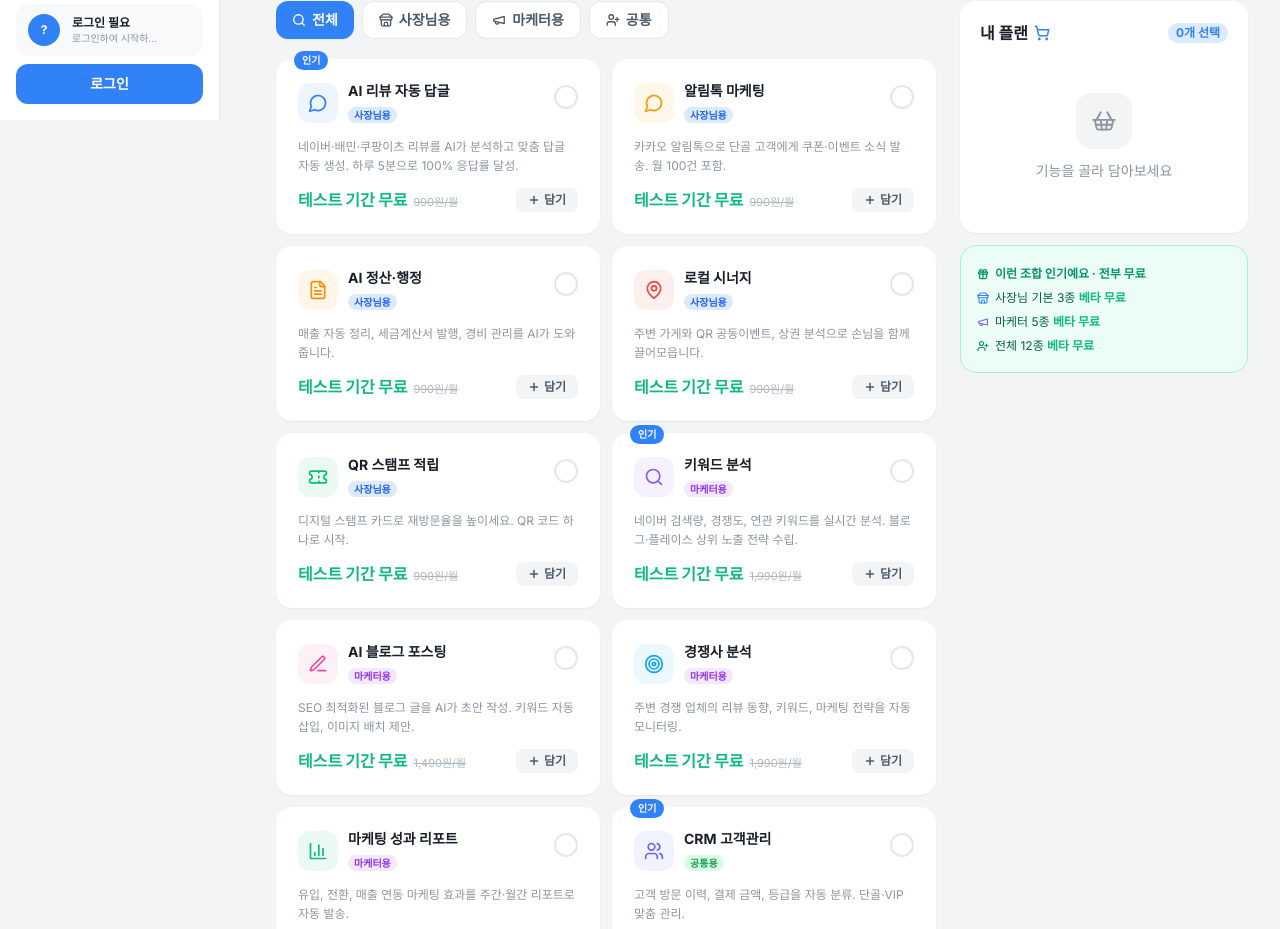
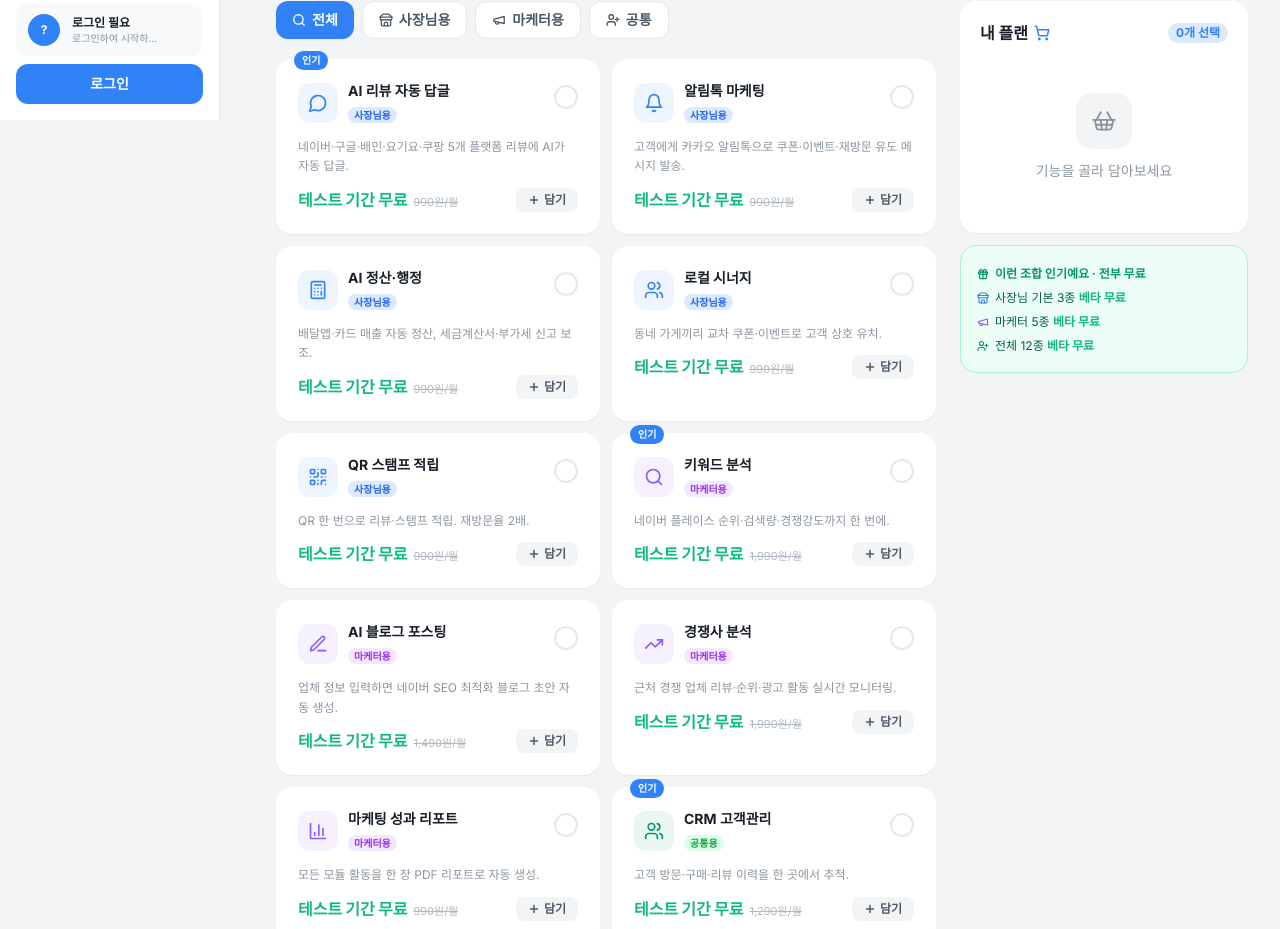
Before and after one commit to jty0221-del/localution, a Next.js app: page /pricing in a window 1280 px wide. Shown: the part 680-1609 px from the top of the page. Built offline with nearby package versions, Linux system fonts and the light colour scheme.

Commit message:
feat(pricing): features 배열/할인율을 app/lib/modules.ts SSOT 로 통합 (12차)

```diff
--- a/app/pricing/page.tsx
+++ b/app/pricing/page.tsx
@@ -1,20 +1,45 @@
 'use client'
 // 🔧 force-dynamic 제거 (2026-04-19) — 공개 요금제 페이지라 정적 shell 허용
+// 🔧 11차→12차 (2026-04-20) — features 배열 제거, app/lib/modules.ts SSOT 로 통합
 
 import { useState } from 'react'
 import Sidebar from '../components/Sidebar'
 import Footer from '../components/Footer'
 import Link from 'next/link'
 import {
-  MessageCircle, FileText, MapPin, Ticket,
-  Search, PenLine, Target, BarChart3, Users, Bot, Smartphone,
-  ChefHat, Store, Megaphone, Briefcase,
+  MessageCircle, FileText, MapPin, Ticket, QrCode,
+  Search, PenLine, Target, BarChart3, Users, Bot, Smartphone, Share2,
+  ChefHat, Store, Megaphone, Briefcase, Calculator, Bell, UserCheck,
   ShoppingCart, Percent, UserPlus, Check, ShoppingBasket, X,
-  Gift, Plus, ArrowRight, ChevronDown, LucideIcon,
+  Gift, Plus, ArrowRight, ChevronDown, LucideIcon, TrendingUp,
 } from 'lucide-react'
+import { MODULES, calculateBundleDiscount, type ModuleId } from '../lib/modules'
+
+// 모듈 ID → lucide 아이콘 매핑 (modules.ts 의 icon 문자열에 대응)
+const ICON_MAP: Record<string, LucideIcon> = {
+  MessageSquare: MessageCircle,
+  Bell,
+  Calculator,
+  Users,
+  QrCode,
+  Search,
+  PenLine,
+  TrendingUp,
+  BarChart3,
+  UserCheck: Users,
+  Bot,
+  Share2: Smartphone,
+}
+
+// 카테고리별 아이콘 색상 (UI 유지용)
+const CATEGORY_ICON_COLOR: Record<string, string> = {
+  '사장님': '#3182F6',
+  '마케터': '#8B5CF6',
+  '공통':   '#059669',
+}
 
 type Feature = {
-  id: string
+  id: ModuleId
   name: string
   desc: string
   price: number
@@ -24,20 +49,17 @@ type Feature = {
   popular?: boolean
 }
 
-const features: Feature[] = [
-  { id: 'ai-review',    name: 'AI 리뷰 자동 답글',  desc: '네이버·배민·쿠팡이츠 리뷰를 AI가 분석하고 맞춤 답글 자동 생성. 하루 5분으로 100% 응답률 달성.',         price:  990, Icon: MessageCircle, iconColor: '#3182F6', category: '사장님', popular: true },
-  { id: 'alimtalk',     name: '알림톡 마케팅',       desc: '카카오 알림톡으로 단골 고객에게 쿠폰·이벤트 소식 발송. 월 100건 포함.',                                  price:  990, Icon: MessageCircle,      iconColor: '#F59E0B', category: '사장님' },
-  { id: 'accounting',   name: 'AI 정산·행정',        desc: '매출 자동 정리, 세금계산서 발행, 경비 관리를 AI가 도와줍니다.',                                           price:  990, Icon: FileText,           iconColor: '#FF8C00', category: '사장님' },
-  { id: 'local-synergy',name: '로컬 시너지',         desc: '주변 가게와 QR 공동이벤트, 상권 분석으로 손님을 함께 끌어모읍니다.',                                       price:  990, Icon: MapPin,             iconColor: '#EF4444', category: '사장님' },
-  { id: 'qr-stamp',     name: 'QR 스탬프 적립',      desc: '디지털 스탬프 카드로 재방문율을 높이세요. QR 코드 하나로 시작.',                                           price:  990, Icon: Ticket,             iconColor: '#00C471', category: '사장님' },
-  { id: 'keyword',      name: '키워드 분석',         desc: '네이버 검색량, 경쟁도, 연관 키워드를 실시간 분석. 블로그·플레이스 상위 노출 전략 수립.',                    price: 1990, Icon: Search,             iconColor: '#8B5CF6', category: '마케터', popular: true },
-  { id: 'blog-ai',      name: 'AI 블로그 포스팅',    desc: 'SEO 최적화된 블로그 글을 AI가 초안 작성. 키워드 자동 삽입, 이미지 배치 제안.',                             price: 1490, Icon: PenLine,            iconColor: '#EC4899', category: '마케터' },
-  { id: 'competitor',   name: '경쟁사 분석',         desc: '주변 경쟁 업체의 리뷰 동향, 키워드, 마케팅 전략을 자동 모니터링.',                                         price: 1990, Icon: Target,             iconColor: '#0EA5E9', category: '마케터' },
-  { id: 'report',       name: '마케팅 성과 리포트',  desc: '유입, 전환, 매출 연동 마케팅 효과를 주간·월간 리포트로 자동 발송.',                                         price:  990, Icon: BarChart3,          iconColor: '#10B981', category: '마케터' },
-  { id: 'crm',          name: 'CRM 고객관리',        desc: '고객 방문 이력, 결제 금액, 등급을 자동 분류. 단골·VIP 맞춤 관리.',                                          price: 1290, Icon: Users,              iconColor: '#6366F1', category: '공통',   popular: true },
-  { id: 'ai-chat',      name: 'AI 비서 채팅',        desc: '사장님 전용 AI 상담사. 매출 질문, 마케팅 조언, 운영 팁을 24시간 답변.',                                      price:  990, Icon: Bot,                iconColor: '#14B8A6', category: '공통' },
-  { id: 'sns-manage',   name: 'SNS 자동 포스팅',     desc: '인스타그램·네이버 블로그에 AI가 만든 콘텐츠를 예약 자동 발행.',                                             price: 1490, Icon: Smartphone,         iconColor: '#F97316', category: '공통' },
-]
+// 중앙 SSOT 에서 자동 생성
+const features: Feature[] = MODULES.map(m => ({
+  id: m.id,
+  name: m.name,
+  desc: m.desc,
+  price: m.price,
+  Icon: ICON_MAP[m.icon] || Search,
+  iconColor: CATEGORY_ICON_COLOR[m.category],
+  category: m.category,
+  popular: m.popular,
+}))
 
 const categoryColor: Record<string, string> = {
   '사장님': 'bg-blue-100 text-blue-600',
@@ -45,12 +67,9 @@ const categoryColor: Record<string, string> = {
   '공통':   'bg-green-100 text-green-600',
 }
 
-// 번들 할인율 계산: 3개+ 10%, 5개+ 15%, 8개+ 20%
+// 번들 할인율 — modules.ts 의 calculateBundleDiscount 재사용
 function getDiscountRate(count: number): number {
-  if (count >= 8) return 0.20
-  if (count >= 5) return 0.15
-  if (count >= 3) return 0.10
-  return 0
+  return calculateBundleDiscount(count)
 }
 
 function getNextTier(count: number): { need: number; rate: number } | null {
```
